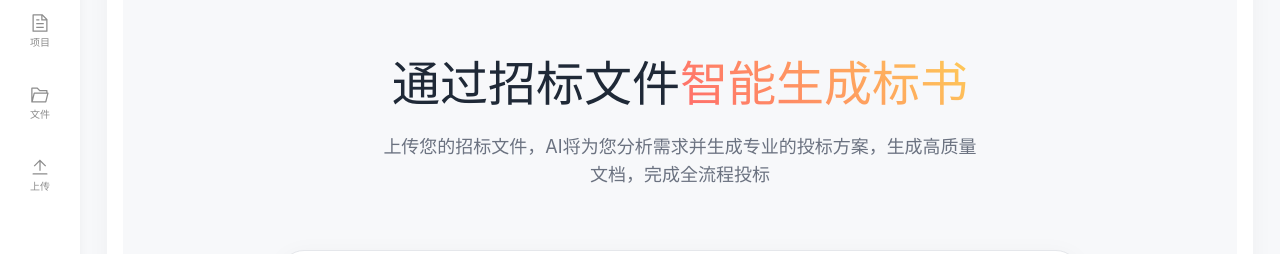
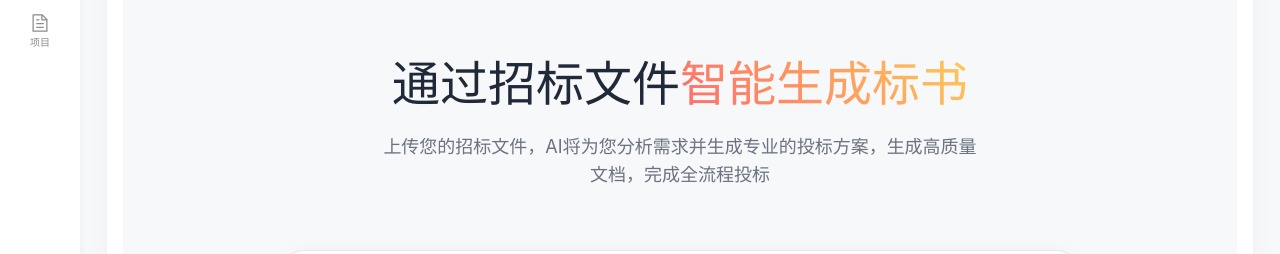
Before and after one commit to nextgpt/mineru-web, a Vue app in the folder frontend/: page / in a window 1280 px wide. Shown: the part 162-416 px from the top of the page. Built offline with nearby package versions, Linux system fonts and the light colour scheme.

Commit message:
refactor: 简化导航菜单 - 移除重复的文件和上传菜单项

```diff
--- a/frontend/src/App.vue
+++ b/frontend/src/App.vue
@@ -1,5 +1,5 @@
 <script setup lang="ts">
-import { HomeFilled, Upload, Document, Setting, FolderOpened } from '@element-plus/icons-vue'
+import { HomeFilled, Document, Setting } from '@element-plus/icons-vue'
 import { useRouter, useRoute } from 'vue-router'
 
 const router = useRouter()
@@ -7,9 +7,7 @@ const route = useRoute()
 
 const menuItems = [
   { icon: HomeFilled, path: '/', tooltip: '首页', label: '首页' },
-  { icon: Document, path: '/projects', tooltip: '创建投标方案', label: '项目' },
-  { icon: FolderOpened, path: '/files', tooltip: '文件管理', label: '文件' },
-  { icon: Upload, path: '/upload', tooltip: '上传', label: '上传' }
+  { icon: Document, path: '/projects', tooltip: '创建投标方案', label: '项目' }
 ]
 
 const activeMenu = () => {
```
